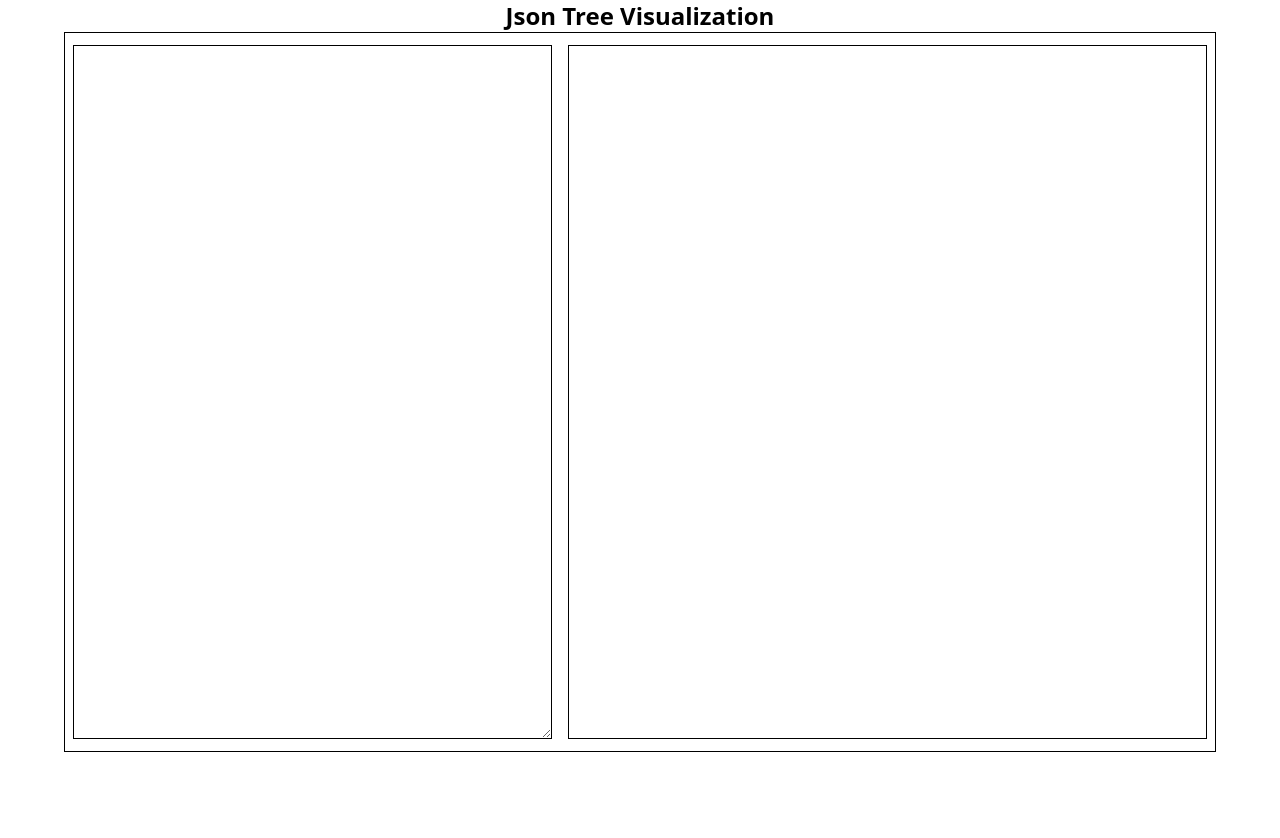
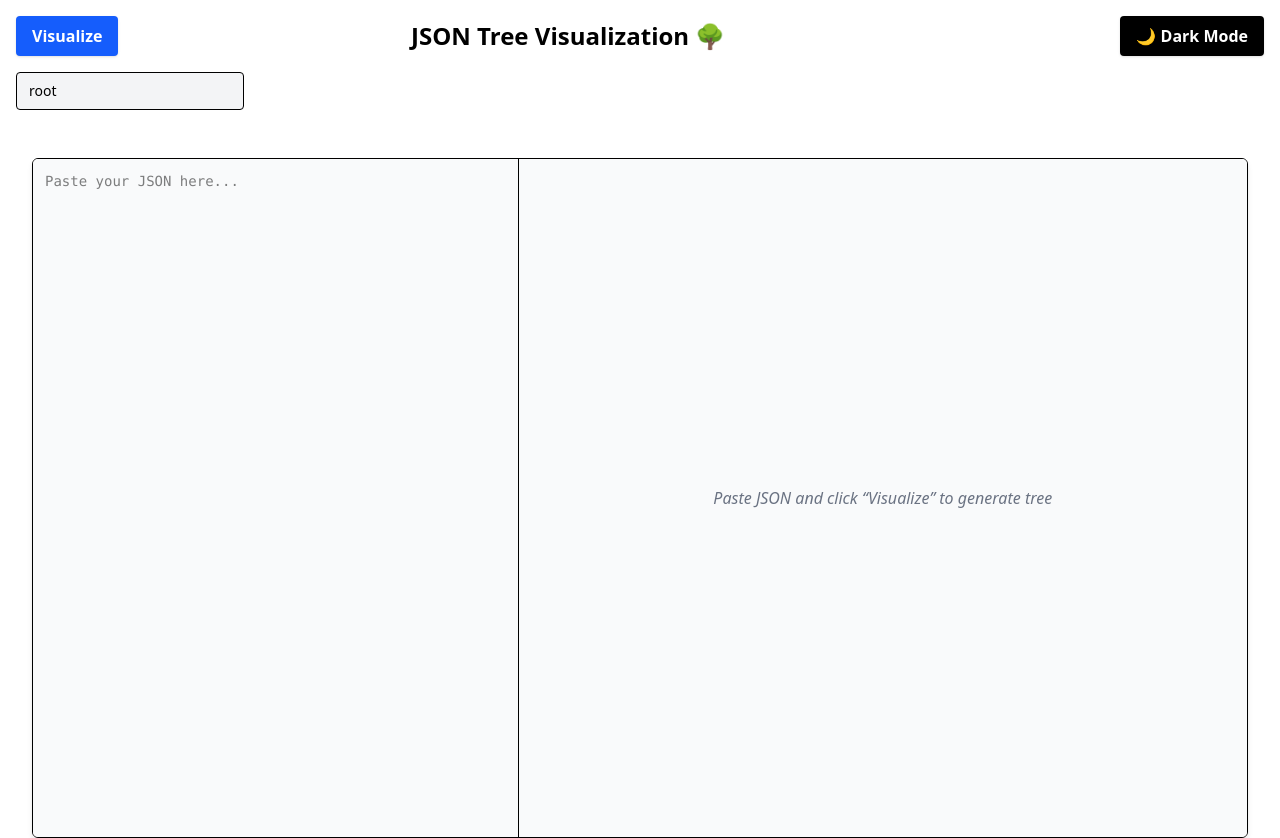
Before and after one commit to RAHUL676789/100DaysFrontend, a React (Vite) app: page / in a window 1280 px wide. Before the commit the page ends 800 px from the top, so only its background shows below. Built offline with nearby package versions, Linux system fonts and the light colour scheme.

Commit message:
Day60 completed

```diff
--- a/src/components/Day60/JsonTreeVisual.jsx
+++ b/src/components/Day60/JsonTreeVisual.jsx
@@ -1,31 +1,95 @@
-import React,{useState} from 'react'
-import Root from './Root';
+import React, { useState } from "react";
+import Root from "./Root";
 
 const JsonTreeVisual = () => {
-    const [jsonData, setjsonData] = useState(null)
-    const handleTextAraChange = async(e)=>{
-        console.log(e.target.value);
-        const result =await JSON.parse(e.target.value);
-        setjsonData(result);
+  const [rawJson, setRawJson] = useState("");
+  const [parsedJson, setParsedJson] = useState(null);
+  const [isDark, setIsDark] = useState(false);
+  const [isValidJson, setIsValidJson] = useState(false);
+  const [searchTerm, setSearchTerm] = useState("root");
+
+  const handleVisualize = () => {
+    try {
+      const validJson = JSON.parse(rawJson);
+      setParsedJson(validJson);
+      setIsValidJson(true);
+    } catch (error) {
+      setIsValidJson(false);
+      alert(error.message || "Invalid JSON format ⚠️");
     }
+  };
+
   return (
-    <div className='h-screen w-screen '>
-        <h1 className='text-2xl font-semibold text-center'>Json Tree Visualization</h1>
+    <div
+      className={`h-screen w-screen relative p-4 transition-all duration-300 ${
+        isDark ? "bg-zinc-900 text-gray-50" : "bg-white text-black"
+      }`}
+    >
+      {/* 🔘 Header */}
+      <div className="flex items-center justify-between mb-4">
+        <h1 className="text-2xl  font-semibold text-center flex-1">
+          JSON Tree Visualization 🌳
+        </h1>
 
-        <div className='h-[90vh] w-[90vw] flex justify-between border mx-auto'>
-            <textarea onChange={handleTextAraChange} name="" id="" className='border mx-2 my-3' rows={1} cols={50}>
+        {/* 🌓 Theme Toggle */}
+        <button
+          onClick={() => setIsDark((prev) => !prev)}
+          className={`px-4 py-2 rounded font-semibold shadow transition-all duration-200 ${
+            isDark
+              ? "bg-gray-200 text-black hover:bg-gray-300"
+              : "bg-black text-white hover:bg-gray-800"
+          }`}
+        >
+          {isDark ? "☀️ Light Mode" : "🌙 Dark Mode"}
+        </button>
+      </div>
 
-            </textarea>
-            <div className='border flex-1  mx-2 my-3' >
-                 {
-                    jsonData &&  <Root data={jsonData} />
-                 }
+      {/* 🔍 Search + Visualize */}
+      <div className="absolute top-4 left-4 flex gap-3">
+        <button
+          onClick={handleVisualize}
+          className="bg-blue-600 hover:bg-blue-700 text-white font-semibold px-4 py-2 rounded shadow"
+        >
+          Visualize
+        </button>
+
+      </div>
+
+        <input
+          type="text"
+          placeholder="🔍 Search node..."
+          value={searchTerm}
+          onChange={(e) => setSearchTerm(e.target.value)}
+          className="px-3 py-2 rounded bg-gray-100 border text-sm font-medium focus:outline-none focus:ring-2 focus:ring-blue-400 dark:bg-zinc-700 dark:border-gray-600 dark:text-white"
+        />
+
+      {/* 🧠 Main Layout */}
+      <div className="h-[85vh] w-[95vw] flex justify-between border mx-auto rounded-md overflow-hidden mt-12 shadow-md">
+        {/* 📝 JSON Input */}
+        <textarea
+          value={rawJson}
+          onChange={(e) => setRawJson(e.target.value)}
+          placeholder="Paste your JSON here..."
+          className="border-r w-[40%] p-3 text-sm font-mono resize-none outline-none dark:bg-zinc-800 dark:text-white bg-gray-50"
+        />
+
+        {/* 🌳 JSON Tree Output */}
+        <div
+          className={`flex-1 p-3 overflow-auto transition-all duration-300 ${
+            isDark ? "bg-zinc-800" : "bg-gray-50"
+          }`}
+        >
+          {parsedJson && isValidJson ? (
+            <Root data={parsedJson} searchTerm={searchTerm} />
+          ) : (
+            <div className="h-full flex items-center justify-center text-gray-500 italic">
+              Paste JSON and click “Visualize” to generate tree
             </div>
+          )}
+        </div>
+      </div>
+    </div>
+  );
+};
 
-        </div>
-
-    </div>
-  )
-}
-
-export default JsonTreeVisual
+export default JsonTreeVisual;
--- /dev/null
+++ b/src/components/Day60/Node.jsx
@@ -0,0 +1,61 @@
+import React, { useEffect, useState, useRef } from "react";
+
+const Node = ({ node, nodeValue, searchTerm }) => {
+  const [type, setType] = useState(typeof nodeValue);
+  const nodeRef = useRef(null);
+
+  // 🔍 Check if current node matches the search term
+  const isMatch =
+    searchTerm &&
+    (node.toLowerCase().includes(searchTerm.toLowerCase()) ||
+      String(nodeValue).toLowerCase().includes(searchTerm.toLowerCase()));
+
+  // 🎯 Auto-scroll to the matched node
+  useEffect(() => {
+    if (nodeRef.current && isMatch) {
+      nodeRef.current.scrollIntoView({
+        behavior: "smooth",
+        block: "center",
+        inline: "center",
+      });
+    }
+  }, [isMatch]);
+
+  // 🔄 Update node type when value changes
+  useEffect(() => {
+    setType(typeof nodeValue);
+  }, [nodeValue]);
+
+  // 🎨 Dynamic text color based on value type
+  const colorByType = {
+    string: "text-green-400",
+    number: "text-blue-400",
+    boolean: "text-purple-400",
+    object: "text-yellow-400",
+    undefined: "text-gray-400",
+  };
+
+  return (
+    <div className="flex flex-col items-center">
+      {/* 🔹 Connector line from parent */}
+      <div className="w-px h-6 bg-gray-400"></div>
+
+      {/* 🧩 Node Box */}
+      <div
+        ref={nodeRef}
+        className={`px-4 py-2 rounded-md shadow-md border text-center transition-all duration-300
+        ${isMatch
+          ? "bg-gradient-to-r from-green-400 to-yellow-400 scale-105 shadow-lg"
+          : "bg-gradient-to-r from-gray-700 to-gray-500"
+        }`}
+      >
+        <span className="font-semibold text-red-300">{node}:</span>{" "}
+        <span className={`${colorByType[type]} font-mono`}>
+          {type === "boolean" ? nodeValue.toString() : String(nodeValue)}
+        </span>
+      </div>
+    </div>
+  );
+};
+
+export default Node;
--- /dev/null
+++ b/src/components/Day60/Parent.jsx
@@ -0,0 +1,104 @@
+import React, { useState, useEffect, useRef } from "react";
+import Node from "./Node";
+import { v4 as uuidv4 } from "uuid";
+
+const Parent = ({ nodes, parentNode, searchTerm}) => {
+  const [isArrayNodes, setIsArrayNodes] = useState(false);
+  const parentRef = useRef(null);
+
+  // ✅ Detect if current node name matches search term
+  const isMatch =
+    searchTerm &&
+    parentNode?.toLowerCase().includes(searchTerm.toLowerCase());
+
+  // ✅ Check if nodes is an array or object
+  useEffect(() => {
+    setIsArrayNodes(Array.isArray(nodes));
+  }, [nodes]);
+
+  // ✅ Smooth scroll into view when node matches
+  useEffect(() => {
+    if (isMatch && parentRef.current) {
+      parentRef.current.scrollIntoView({
+        behavior: "smooth",
+        block: "center",
+        inline: "center",
+      });
+      // optional highlight pulse
+      parentRef.current.classList.add("ring-2", "ring-yellow-400", "scale-105");
+      setTimeout(() => {
+        parentRef.current.classList.remove("ring-2", "ring-yellow-400", "scale-105");
+      }, 1200);
+    }
+  }, [isMatch]);
+
+  return (
+    <div className="flex flex-col items-center relative">
+      {/* 🔹 Parent Node */}
+      {parentNode && (
+        <div
+          ref={parentRef}
+          className={`flex items-center justify-center px-4 py-2 rounded-lg transition-all duration-300 shadow text-white font-medium text-sm ${
+            isMatch
+              ? "bg-gradient-to-r from-green-500 to-yellow-400"
+              : "bg-gradient-to-r from-slate-700 to-slate-500"
+          }`}
+        >
+          {parentNode}
+        </div>
+      )}
+
+      {/* 🔸 Connector Line */}
+      {typeof nodes === "object" && nodes !== null && (
+        <div className="w-px h-6 bg-gray-400"></div>
+      )}
+
+      {/* 🌿 Children */}
+      <div className="flex justify-center border-t items-start gap-8 ">
+        {/* 🔹 Object Children */}
+        {!isArrayNodes &&
+          typeof nodes === "object" &&
+          nodes !== null &&
+          Object.entries(nodes).map(([key, value]) =>
+            typeof value === "object" && value !== null ? (
+              <Parent
+                key={uuidv4()}
+                nodes={value}
+                parentNode={key}
+                searchTerm={searchTerm}
+              />
+            ) : (
+              <Node
+                key={uuidv4()}
+                node={key}
+                nodeValue={value}
+                searchTerm={searchTerm}
+              />
+            )
+          )}
+
+        {/* 🔸 Array Children */}
+        {isArrayNodes &&
+          nodes.map((item, index) =>
+            typeof item === "object" && item !== null ? (
+              <Parent
+                key={uuidv4()}
+                nodes={item}
+                parentNode={`[${index}]`}
+                searchTerm={searchTerm}
+              />
+            ) : (
+              <Node
+                key={uuidv4()}
+                node={`[${index}]`}
+                nodeValue={item}
+                searchTerm={searchTerm}
+              />
+            )
+          )}
+      </div>
+    </div>
+  );
+};
+
+export default Parent;
--- a/src/components/Day60/Root.jsx
+++ b/src/components/Day60/Root.jsx
@@ -1,12 +1,18 @@
-import React,{useState,useRef} from 'react'
+import React from "react";
+import Parent from "./Parent";
 
-const Root = ({data,root = "Root"}) => {
+const Root = ({ data, searchTerm }) => {
+  return (
+    <div className="flex flex-col items-center font-sans text-sm p-4">
+      {/* 🌳 Root Node of the JSON Tree */}
+      <Parent
+        nodes={data}
+        parentNode="Root"
+        depth={0}
+        searchTerm={searchTerm}
+      />
+    </div>
+  );
+};
 
-  return (
-    <div>
-
-    </div>
-  )
-}
-
-export default Root
+export default Root;
```
